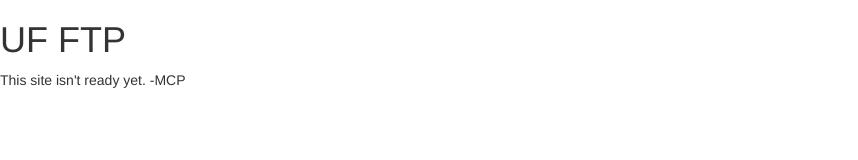
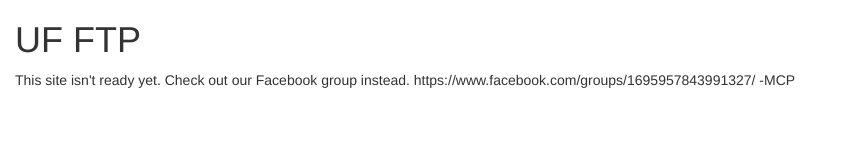
Before and after one commit to UFFTP/FTPWebsite, a plain HTML site: page index.html in a window 1280 px wide. Shown: the whole page, without its empty margins (0-858 px from the left). Drawn offline with nearby package versions, Linux system fonts and the light colour scheme.

Commit message:
Added link to Facebook page

```diff
--- a/index.html
+++ b/index.html
@@ -10,8 +10,12 @@
     <title>UF FTP|UF First Time Programmers|UF ACM Special Interest Group</title>
 </head>
 <body>
-<h1>UF FTP</h1>
-<p>This site isn't ready yet. -MCP</p>
+<div class="container-fluid">
+    <h1>UF FTP</h1>
+    <p>This site isn't ready yet. Check out our Facebook group instead.
+        https://www.facebook.com/groups/1695957843991327/
+        -MCP</p>
+</div>
 
 <script src="https://ajax.googleapis.com/ajax/libs/jquery/1.11.3/jquery.min.js"></script>
 <script src="https://maxcdn.bootstrapcdn.com/bootstrap/3.3.5/js/bootstrap.min.js"></script>
```
